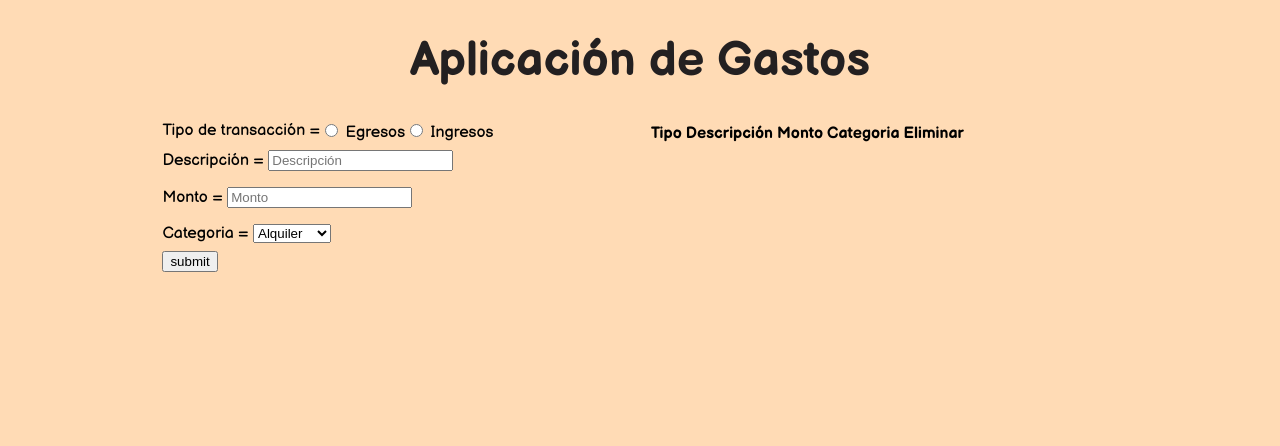
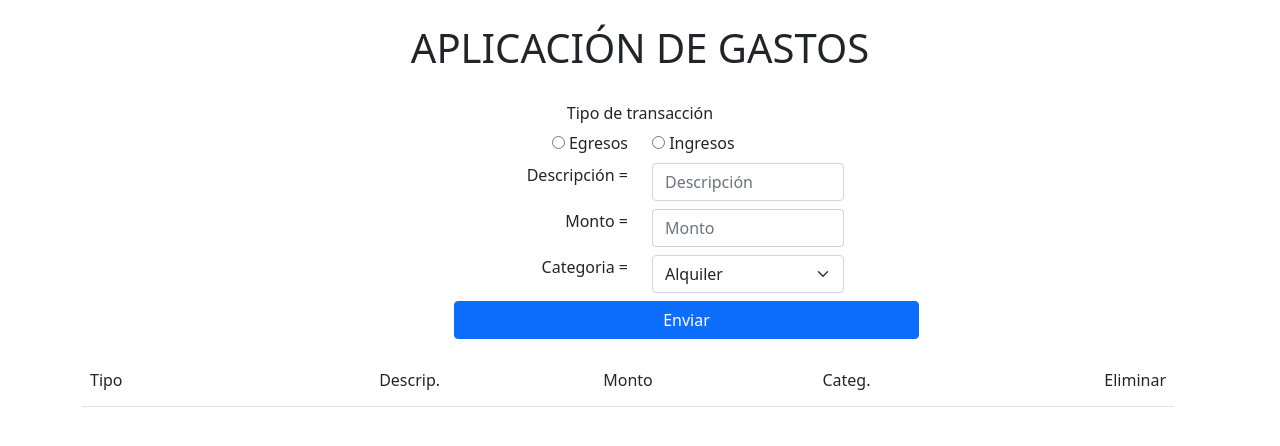
Before and after one commit to gastoncabrera/Aplicaciondegastos, a plain HTML site: page index.html in a window 1280 px wide. Drawn offline with nearby package versions, Linux system fonts and the light colour scheme.

Commit message:
bootstrap agregador

```diff
--- a/index.html
+++ b/index.html
@@ -5,6 +5,12 @@
     <meta http-equiv="X-UA-Compatible" content="IE=edge" />
     <meta name="viewport" content="width=device-width, initial-scale=1.0" />
     <link rel="stylesheet" href="./stylos.css" />
+    <link
+      href="https://cdn.jsdelivr.net/npm/bootstrap@5.0.1/dist/css/bootstrap.min.css"
+      rel="stylesheet"
+      integrity="sha384-+0n0xVW2eSR5OomGNYDnhzAbDsOXxcvSN1TPprVMTNDbiYZCxYbOOl7+AMvyTG2x"
+      crossorigin="anonymous"
+    />
     <link rel="preconnect" href="https://fonts.gstatic.com" />
     <link
       href="https://fonts.googleapis.com/css2?family=Balsamiq+Sans:wght@400;700&display=swap"
@@ -14,15 +20,34 @@
   </head>
   <body>
     <header class="title">
-      <h1>Aplicación de Gastos</h1>
+      <div class="container">
+        <div class="row text-center">
+          <div class="col-12 mt-4 mb-4">
+            <h1 class="text-uppercase">Aplicación de Gastos</h1>
+          </div>
+        </div>
+      </div>
     </header>
-    <main>
     <section class="movimientos">
       <form action="" id="form">
-          <div class="transaccion">
-            Tipo de transacción =
-            <div class="container_egreso">
+        <div class="transaccion container">
+          <div class="container align-items-center">
+            <div class="col-12 text-center">
+              <h6>Tipo de transacción</h6>
+            </div>
+            <div class="row text-center">
+              <div
+                class="
+                  container_egreso
+                  col col-md-4
+                  offset-md-2
+                  col-lg-3
+                  offset-lg-3
+                  text-end
+                "
+              >
                 <input
+                  required
                   type="radio"
                   name="tipeSelector"
                   id="Egresos"
@@ -30,8 +55,9 @@
                 />
                 <label for="Egresos">Egresos</label>
               </div>
-            <div class="container_ingreso">
+              <div class="container_ingreso col col-md-4 col-lg-3 text-start">
                 <input
+                  required
                   type="radio"
                   name="tipeSelector"
                   id="Ingresos"
@@ -40,47 +66,120 @@
                 <label for="Ingresos">Ingresos</label>
               </div>
             </div>
-          <div class="descripcion">
+          </div>
+        </div>
+        <div class="container">
+          <div class="descripcion text-center mt-2 row">
+            <div class="col text-end">
               <label class="form-check-label" for="Descripcion">
-              Descripción =</label
+                <h6>Descripción =</h6></label
               >
+            </div>
+            <div class="col text-start">
               <input
+                required
                 name="Descripcion"
                 type="text"
                 id="Descripcion"
                 placeholder="Descripción"
+                class="form-control width"
               />
             </div>
-          <div class="monto">
-            <label class="form-check-label" for="Monto"> Monto =</label>
-            <input type="number" name="Monto" placeholder="Monto" id="Monto" />
           </div>
-          <div class="categoria">
-            <label class="form-check-label" for="Categoria">Categoria =</label>
+        </div>
+        <div class="container">
+          <div class="monto text-center mt-2 row">
+            <div class="col text-end">
+              <label class="form-check-label" for="Monto"
+                ><h6>Monto =</h6></label
+              >
+            </div>
+            <div class="col text-start">
+              <input
+                required
+                min="0"
+                type="number"
+                name="Monto"
+                placeholder="Monto"
+                id="Monto validationTextarea"
+                class="form-control width"
+              />
+            </div>
+          </div>
+        </div>
+        <div class="container">
+          <div class="categoria text-center row mt-2">
+            <div class="col text-end">
+              <label class="form-check-label col" for="Categoria"
+                ><h6>Categoria =</h6></label
+              >
+            </div>
+            <div class="col text-start">
               <select
                 type="text"
                 name="Categoria"
                 placeholder="Categoria"
                 id="Categoria"
+                class="col form-select width"
               ></select>
             </div>
-          <button type="submit">submit</button>
+          </div>
+        </div>
+        <div class="container mt-2">
+          <button
+            type="submit"
+            class="
+              btn btn-primary
+              col-12 col-md-8
+              offset-md-2
+              col-lg-5
+              offset-lg-4
+            "
+          >
+            Enviar
+          </button>
+        </div>
       </form>
     </section>
-      <section class="tabla">
-        <table id="transaccionTable">
-          <thead id="movimiento" class="table">
-            <tr>
-              <th>Tipo</th>
-              <th>Descripción</th>
-              <th>Monto</th>
-              <th>Categoria</th>
-              <th>Eliminar</th>
+    <main>
+      <section class="container mt-4">
+        <table
+          id="transaccionTable"
+          class="row table table-striped table-hover"
+        >
+          <thead id="movimiento container">
+            <tr class="table row m-0 p-0 text-center">
+              <th class="col-2 col-lg">
+                <h6 class="fw-normal text-start">Tipo</h6>
+              </th>
+              <th class="col-3 col-lg">
+                <h6 class="fw-normal">Descrip.</h6>
+              </th>
+              <th class="col-3 col-lg"><h6 class="fw-normal">Monto</h6></th>
+              <th class="col-2 col-lg"><h6 class="fw-normal">Categ.</h6></th>
+              <th class="col-2 col-lg">
+                <h6 class="fw-normal text-end">Eliminar</h6>
+              </th>
             </tr>
           </thead>
         </table>
       </section>
     </main>
     <script src="./index.js"></script>
+    <script
+      src="https://cdn.jsdelivr.net/npm/bootstrap@5.0.1/dist/js/bootstrap.bundle.min.js"
+      integrity="sha384-gtEjrD/SeCtmISkJkNUaaKMoLD0//ElJ19smozuHV6z3Iehds+3Ulb9Bn9Plx0x4"
+      crossorigin="anonymous"
+    ></script>
+    <script
+      src="https://cdn.jsdelivr.net/npm/@popperjs/core@2.9.2/dist/umd/popper.min.js"
+      integrity="sha384-IQsoLXl5PILFhosVNubq5LC7Qb9DXgDA9i+tQ8Zj3iwWAwPtgFTxbJ8NT4GN1R8p"
+      crossorigin="anonymous"
+    ></script>
+    <script
+      src="https://cdn.jsdelivr.net/npm/bootstrap@5.0.1/dist/js/bootstrap.min.js"
+      integrity="sha384-Atwg2Pkwv9vp0ygtn1JAojH0nYbwNJLPhwyoVbhoPwBhjQPR5VtM2+xf0Uwh9KtT"
+      crossorigin="anonymous"
+    ></script>
   </body>
 </html>
--- a/index.js
+++ b/index.js
@@ -54,20 +54,22 @@ function insertRowInTransaccionTable(transactionObj) {
   );
   let newtypecellref = newtransaccionrowref.insertCell(0);
   newtypecellref.textContent = transactionObj["tipeSelector"];
-
+  newtypecellref.classList.add("col-3");
   newtypecellref = newtransaccionrowref.insertCell(1);
   newtypecellref.textContent = transactionObj["Descripcion"];
-
+  newtypecellref.classList.add("col-3");
   newtypecellref = newtransaccionrowref.insertCell(2);
   newtypecellref.textContent = newtypecellref.textContent =
     transactionObj["Monto"];
-
+  newtypecellref.classList.add("col-3");
   newtypecellref = newtransaccionrowref.insertCell(3);
   newtypecellref.textContent = newtypecellref.textContent =
     transactionObj["Categoria"];
-
+  newtypecellref.classList.add("col-3");
   let DeleteCell = newtransaccionrowref.insertCell(4);
   let DeleteButton = document.createElement("button");
+  DeleteButton.classList.add("btn-primary");
+  DeleteButton.classList.add("btn");
   DeleteButton.textContent = "Eliminar";
   DeleteCell.appendChild(DeleteButton);
 
@@ -84,7 +86,7 @@ function deleteTransactionObjet(transactionId) {
     localStorage.getItem("transactionData")
   );
   let transactionIndexInArray = transactionObjetArray.findIndex(
-    (element) => element.transactionId === transactionId
+    (element) => element.transactionId == transactionId
   );
   transactionObjetArray.splice(transactionIndexInArray, 1);
   let transactionArrayJSON = JSON.stringify(transactionObjetArray);
--- a/stylos.css
+++ b/stylos.css
@@ -1,26 +1,9 @@
 body {
-  background-color: #ffdbb5;
-  font-family: "Balsamiq Sans", sans-serif;
+  font-family: "Roboto";
 }
-.title {
-  text-align: center;
-  font-size: 1.5rem;
-  color: #232021;
+* {
+  box-sizing: border-box !important;
 }
-main {
-  display: flex;
+.width {
+  max-width: 12rem !important;
 }
-.movimientos {
-  width: 50vw;
-  height: 80vh;
-  display: flex;
-  justify-content: center;
-}
-.descripcion,
-.monto,
-.categoria {
-  padding: 0.5rem 0;
-}
-.transaccion {
-  display: flex;
-}
```
Lines whose indentation alone changed are shown as unchanged.
